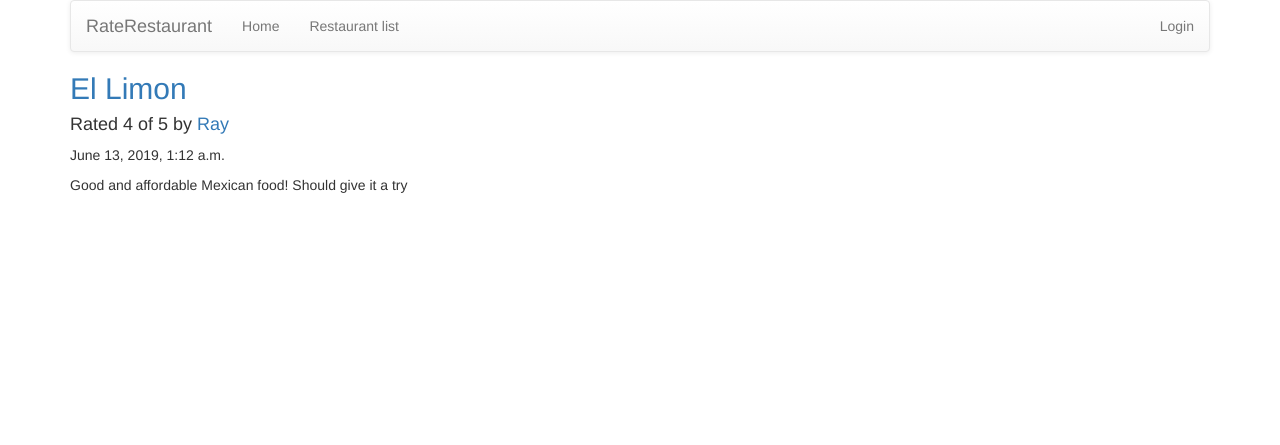
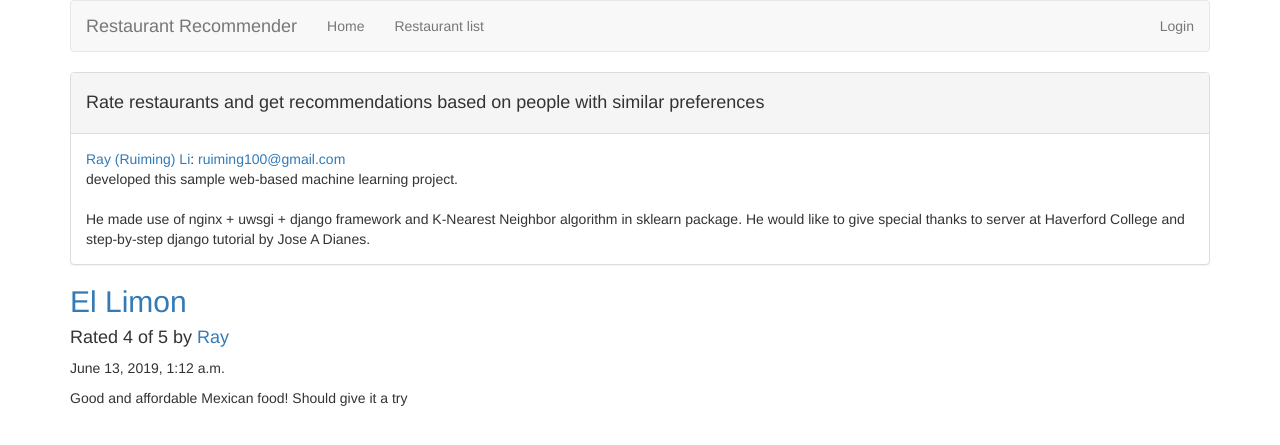
Before and after one commit to x-iaoming/165.82.168.3, a Django app: page /review/1/ in a window 1280 px wide. Shown: the top 445 px of the page. Run offline with Django 3.2, Linux system fonts and the light colour scheme; data comes from the database, SQL or seed files in the repository; both versions use the stored data as it was after the commit; some libraries are stand-ins or nearby versions.

Commit message:
Add welcome message

```diff
--- a/reviews/templates/reviews/base.html
+++ b/reviews/templates/reviews/base.html
@@ -1,14 +1,14 @@
-<link rel="stylesheet" href="//maxcdn.bootstrapcdn.com/bootstrap/3.2.0/css/bootstrap.min.css">
-<link rel="stylesheet" href="//maxcdn.bootstrapcdn.com/bootstrap/3.2.0/css/bootstrap-theme.min.css">
 {% load bootstrap3 %}
 {% bootstrap_css %}
 {% bootstrap_javascript %}
 
 {% block bootstrap3_content %}
+<title>Welcome to ruimingli.com</title>
+
 <div class="container">
     <nav class="navbar navbar-default">
         <div class="navbar-header">
-            <a class="navbar-brand" href="{% url 'reviews:review_list' %}">RateRestaurant</a>
+            <a class="navbar-brand" href="{% url 'reviews:review_list' %}">Restaurant Recommender</a>
         </div>
         <div id="navbar" class="navbar-collapse collapse">
             <ul class="nav navbar-nav">
@@ -28,6 +28,11 @@
         </div>
     </nav>
 
+    <div class="panel panel-default">
+        <div class="panel-heading"><h4>Rate restaurants and get recommendations based on people with similar preferences</h4></div>
+        <div class="panel-body"><footer><a href="https://www.linkedin.com/in/ruiming100/">Ray (Ruiming) Li</a>: <a href="mailto:ruiming100@gmail.com?Subject=Hello%20Ray" target="_top">ruiming100@gmail.com</a><br>developed this sample web-based machine learning project.</footer><footer><br>He made use of nginx + uwsgi + django framework and K-Nearest Neighbor algorithm in sklearn package. He would like to give special thanks to server at Haverford College and step-by-step django tutorial by Jose A Dianes.</footer></div>
+    </div>
+
 
     <h1>{% block title %}(no title){% endblock %}</h1>
 
```
Also changed, not shown: db.sqlite3.
